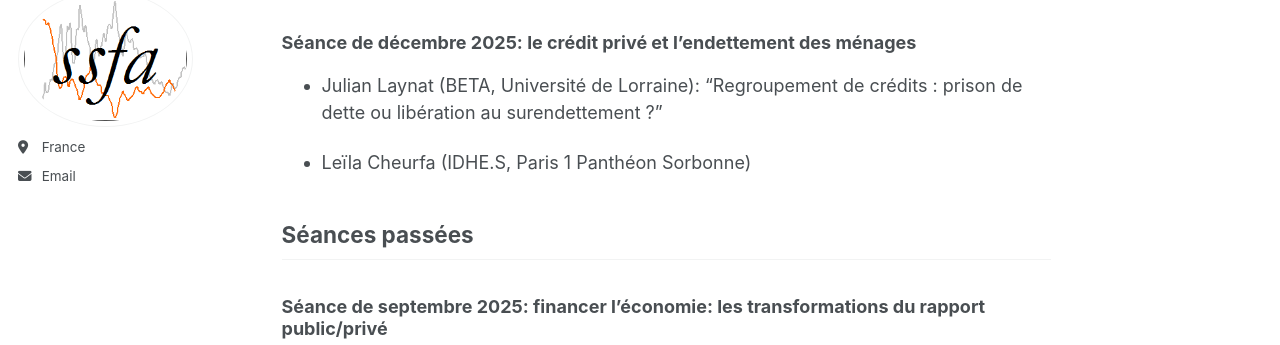
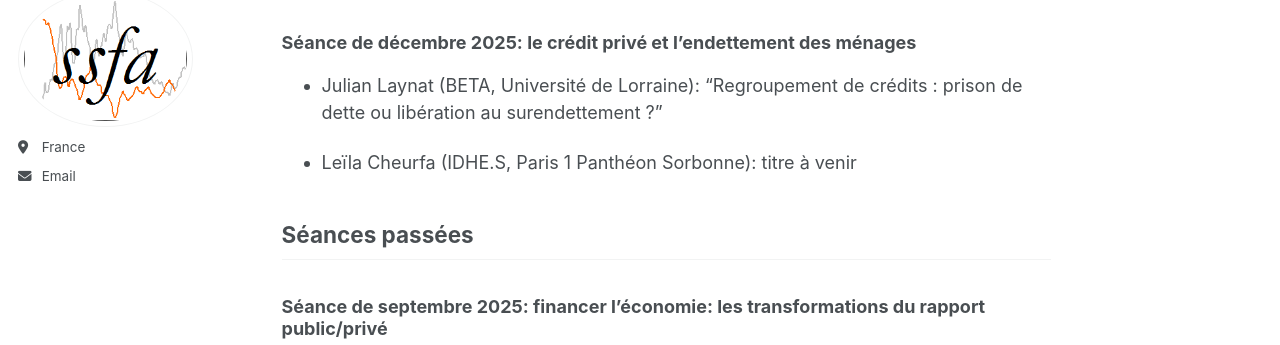
Before and after one commit to ssfa-aesf/ssfa-aesf.github.io, a Jekyll site: the page built from _pages/seminaire.md, in a window 1280 px wide and 900 px high, scrolled down 599 px. Shown: the part 108-453 px from the top of the window. Built offline with Jekyll 4.4.1, drawn with Linux system fonts in a browser that asks for light colours.

Commit message:
Update seminaire.md

```diff
--- a/_pages/seminaire.md
+++ b/_pages/seminaire.md
@@ -31,7 +31,7 @@ _**Mardi 14 octobre 2025 de 17h à 19h sur le campus condorcet**_
 
 - Julian Laynat (BETA, Université de Lorraine): "Regroupement de crédits : prison de dette ou libération au surendettement ?"
 
-- Leïla Cheurfa (IDHE.S, Paris 1 Panthéon Sorbonne)
+- Leïla Cheurfa (IDHE.S, Paris 1 Panthéon Sorbonne): titre à venir
 
 ## Séances passées
 
```
